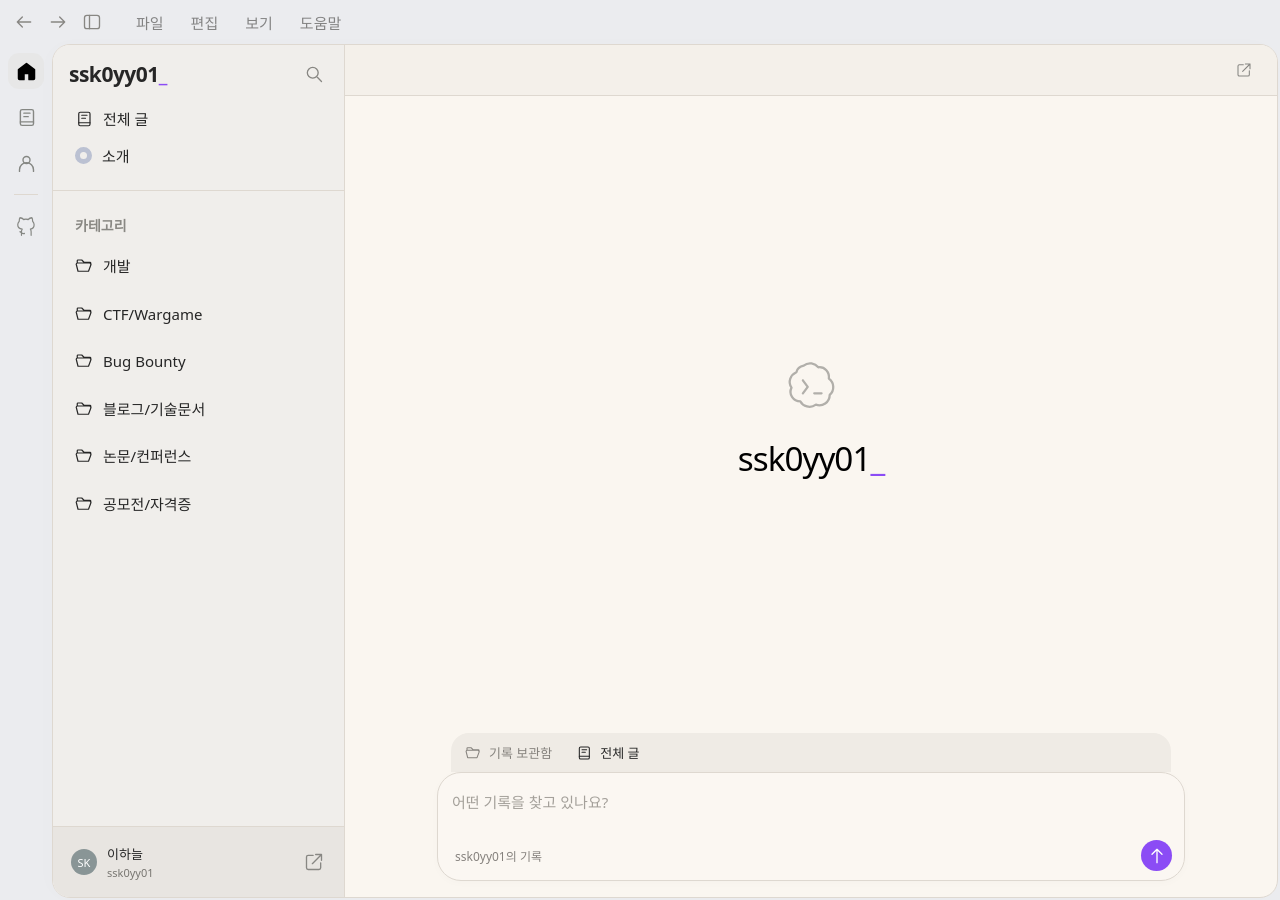
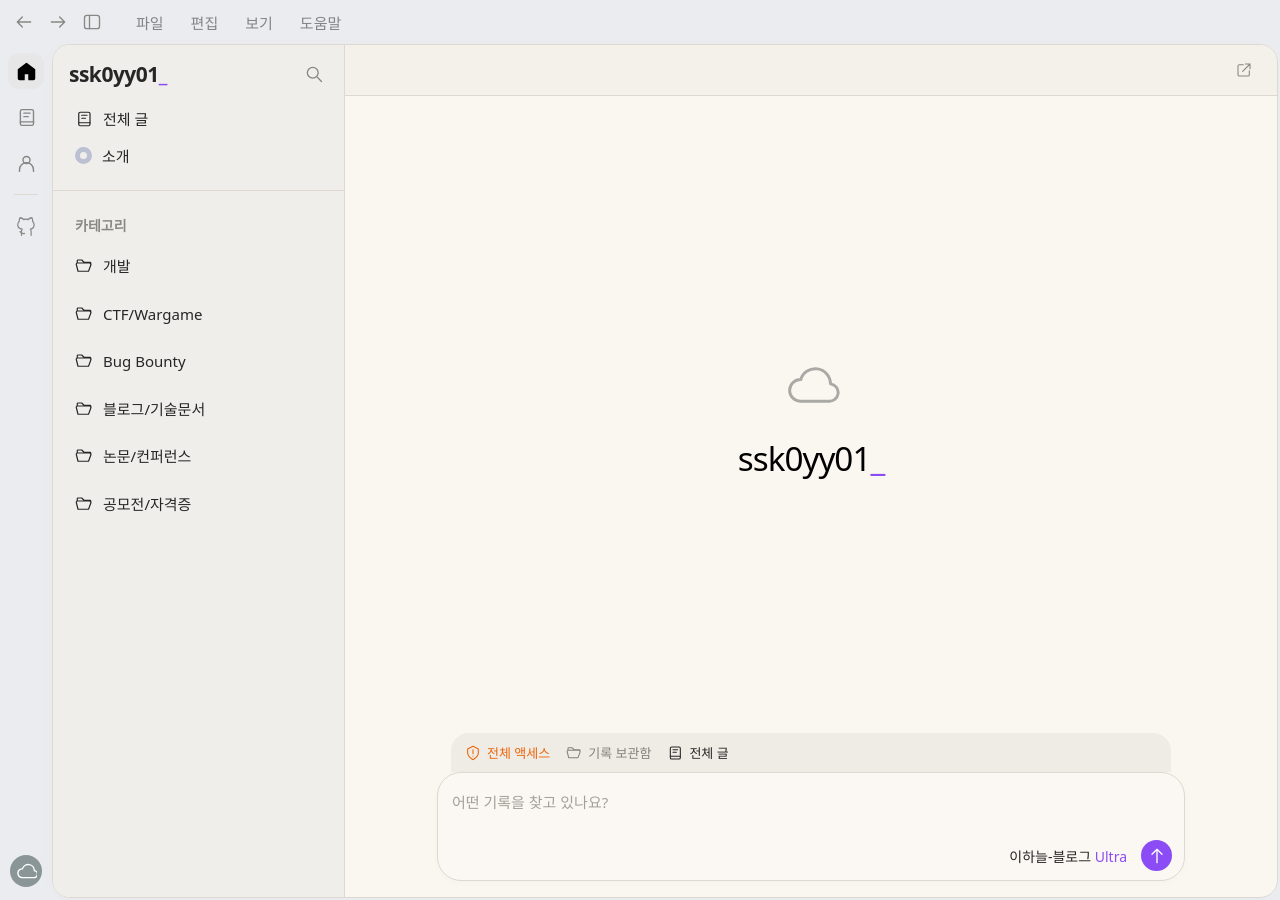
Before and after one commit to ssk0yy01/ssk0yy01.github.io, a Jekyll site: the page built from index.html, in a window 1280 px wide. Built offline with Jekyll 4.4.1, drawn with Linux system fonts in a browser that asks for light colours.

Commit message:
Animate sidebar and personalize cloud identity and composer labels

```diff
--- a/_includes/icon.html
+++ b/_includes/icon.html
@@ -1,5 +1,7 @@
 <svg class="icon" viewBox="0 0 24 24" fill="none" stroke="currentColor" stroke-width="1.6" stroke-linecap="round" stroke-linejoin="round" aria-hidden="true">
 {% case include.name %}
+{% when 'cloud' %}<path d="M7 19a5 5 0 1 1 .3-10A7 7 0 0 1 21 11a4 4 0 0 1-1 8Z"/>
+{% when 'shield' %}<path d="m12 2 8 4v6c0 5-5 8-8 10-3-2-8-5-8-10V6Z"/><path d="M12 7v6m0 4h.01"/>
 {% when 'home' %}<path d="m3 10 9-7 9 7v10a1 1 0 0 1-1 1h-5v-7H9v7H4a1 1 0 0 1-1-1Z"/>
 {% when 'folder' %}<path d="M3 8V5a1 1 0 0 1 1-1h5l3 3h8a1 1 0 0 1 1 1v2M3 8h16a2 2 0 0 1 2 3l-3 8H4L2 11a2 2 0 0 1 1-3Z"/>
 {% when 'book' %}<rect x="5" y="3" width="15" height="18" rx="2"/><path d="M5 17h15M9 7h7M9 11h5"/>
--- a/_layouts/default.html
+++ b/_layouts/default.html
@@ -29,6 +29,7 @@
     <a class="rail-link{% if page.url contains '/about/' %} selected{% endif %}" href="{{ '/about/' | relative_url }}" aria-label="소개" title="소개">{% include icon.html name='user' %}</a>
     <span class="rail-divider"></span>
     <a class="rail-link" href="https://github.com/ssk0yy01" target="_blank" rel="noopener noreferrer" aria-label="GitHub" title="GitHub">{% include icon.html name='github' %}</a>
+    <a class="rail-profile" href="{{ '/about/' | relative_url }}" aria-label="이하늘 소개" title="이하늘 · ssk0yy01">{% include icon.html name='cloud' %}</a>
   </nav>
   <div class="workspace">
     <aside class="sidebar" id="sidebar" aria-label="블로그 탐색">
@@ -46,7 +47,6 @@
         </div>
         {% endfor %}
       </nav>
-      <div class="sidebar-footer"><a href="{{ '/about/' | relative_url }}"><span class="small-avatar">SK</span><span>이하늘<span class="profile-handle">ssk0yy01</span></span></a><a class="icon-button" href="https://github.com/ssk0yy01" target="_blank" rel="noopener noreferrer" aria-label="GitHub 열기">{% include icon.html name='external' %}</a></div>
     </aside>
     <button class="sidebar-backdrop" type="button" aria-label="사이드바 닫기" hidden></button>
     <main class="main-pane{% if page.url == '/' %} home-pane{% endif %}" id="main" tabindex="-1">
--- a/assets/app.js
+++ b/assets/app.js
@@ -8,6 +8,7 @@
     document.body.classList.toggle('sidebar-collapsed', !expanded);
     toggle.setAttribute('aria-expanded', String(expanded));
     toggle.setAttribute('aria-label', expanded ? '사이드바 접기' : '사이드바 펼치기');
+    sidebar.inert = !expanded;
     backdrop.hidden = !expanded || !mobile.matches;
     // The mobile drawer is modal; prevent focus reaching the covered content.
     document.querySelector('#main').inert = expanded && mobile.matches;
--- a/assets/style.css
+++ b/assets/style.css
@@ -52,9 +52,11 @@
 .rail-link.selected .icon { stroke-width: 2; }
 .rail-link:first-child.selected .icon { fill: currentColor; }
 .rail-divider { width: 24px; height: 1px; background: var(--line); margin: 3px 0; }
-.small-avatar { display: grid; place-items: center; border-radius: 50%; background: #899596; color: #fff; font-size: 11px; width: 26px; height: 26px; flex-shrink: 0; }
+.rail-profile { margin-top: auto; display: grid; place-items: center; width: 32px; height: 32px; border-radius: 50%; color: #fff; background: #899596; }
+.rail-profile:hover { background: #788789; }
+.rail-profile .icon { width: 21px; height: 21px; }
 .workspace { display: grid; grid-template-columns: var(--sidebar-width) minmax(0, 1fr); margin: 0 2px 2px var(--rail); height: calc(100dvh - var(--topbar) - 2px); border: 1px solid var(--line); border-radius: 18px; background: var(--bg); box-shadow: -4px 0 24px #00000003; overflow: hidden; position: relative; }
-.sidebar { min-width: 0; display: flex; flex-direction: column; background: var(--sidebar); border-right: 1px solid var(--line); color: var(--text); overflow-y: auto; scrollbar-width: thin; scrollbar-color: #dedcd8 transparent; }
+.sidebar { width: var(--sidebar-width); min-width: 0; display: flex; flex-direction: column; background: var(--sidebar); border-right: 1px solid var(--line); color: var(--text); overflow-y: auto; scrollbar-width: thin; scrollbar-color: #dedcd8 transparent; }
 .sidebar-heading { display: flex; align-items: center; justify-content: space-between; padding: 12px 14px 10px 16px; min-height: 55px; }
 .brand { font-size: 21px; font-weight: 650; letter-spacing: -.5px; white-space: nowrap; }
 .brand span { color: var(--accent); }
@@ -71,9 +73,6 @@
 .category-link { line-height: 1.5; }
 .category-link span { overflow-wrap: anywhere; }
 .sidebar-post { display: block; margin-top: 3px; padding: 8px 10px 8px 38px; border-radius: 9px; white-space: nowrap; overflow: hidden; text-overflow: ellipsis; font-size: 14px; }
-.sidebar-footer { display: flex; align-items: center; justify-content: space-between; padding: 13px 14px; border-top: 1px solid var(--line); margin-top: auto; background: #e8e5e1; }
-.sidebar-footer > a:first-child { display: flex; align-items: center; gap: 10px; border-radius: 8px; padding: 4px; font-size: 13px; }
-.profile-handle { display: block; font-size: 11px; color: var(--muted); margin-top: 2px; }
 .main-pane { min-width: 0; overflow-y: auto; overflow-x: hidden; scrollbar-width: thin; scrollbar-color: #d9d6d0 transparent; padding-bottom: 56px; }
 .main-pane:focus { outline: none; }
 .pane-toolbar { display: flex; align-items: center; justify-content: space-between; min-height: 50px; padding: 9px 17px 9px 26px; font-size: 13px; color: var(--muted); background: #f4f0ea; border-bottom: 1px solid var(--line); }
@@ -81,21 +80,24 @@
 .home-pane { display: flex; flex-direction: column; padding-bottom: 0; }
 .home-screen { flex: 1; display: flex; flex-direction: column; align-items: center; min-height: 420px; padding: 12px 38px 16px; }
 .welcome { flex: 1; min-height: 230px; display: flex; align-items: center; justify-content: center; flex-direction: column; gap: 23px; padding: 24px 0; }
-.welcome-symbol { width: 52px; height: 52px; fill: none; stroke: #b1afaa; stroke-width: 2.8; stroke-linecap: round; stroke-linejoin: round; }
+.welcome-symbol { display: grid; place-items: center; width: 58px; height: 52px; color: #aaa9a5; }
+.welcome-symbol .icon { width: 100%; height: 100%; stroke-width: 1.35; }
 .welcome h1 { font-size: clamp(27px, 2.6vw, 36px); font-weight: 500; letter-spacing: -1px; margin: 0; }
 .accent-period { color: var(--accent); }
 .home-composer { width: 100%; max-width: 748px; }
 .composer-context { display: flex; align-items: center; gap: 8px; height: 39px; padding: 0 14px; margin: 0 14px; background: #efebe5; color: #85827d; border-radius: 18px 18px 0 0; font-size: 13px; }
 .composer-context .icon { width: 16px; height: 16px; }
-.composer-context > :nth-last-child(-n+2) { color: var(--text); }
-.context-divider { width: 8px; }
 .composer { padding: 12px 12px 9px; border: 1px solid var(--line); border-radius: 24px; box-shadow: 0 2px 8px #00000005; background: #fbf7f2; }
 .composer:focus-within { border-color: #bfa6ef; }
 .composer input { display: block; width: 100%; background: none; border: none; outline: none; color: #000; padding: 3px 2px; height: 34px; }
 .composer input::placeholder { color: #a4a09a; }
 .composer input:focus-visible { outline: none; }
-.composer-bottom { display: flex; align-items: center; justify-content: space-between; padding-top: 21px; color: #85817d; font-size: 12px; }
-.composer-bottom > span { margin-left: 5px; }
+.composer-bottom { display: flex; align-items: center; justify-content: flex-end; gap: 14px; padding-top: 21px; font-size: 14px; }
+.model-label { color: var(--text); white-space: nowrap; }
+.model-tier { color: var(--accent); }
+.access-label, .context-item { display: inline-flex; align-items: center; gap: 6px; white-space: nowrap; }
+.composer-context .access-label { color: #ed650b; margin-right: 8px; }
+.context-posts { color: var(--text); margin-left: 8px; }
 .send-button { display: grid; place-items: center; width: 31px; height: 31px; border-radius: 50%; background: var(--accent); color: #fff; }
 .send-button:hover { background: #773bd8; }
 .shell { width: calc(100% - 88px); max-width: 860px; margin-inline: auto; }
@@ -168,8 +170,8 @@
 .evidence-gallery--lead figure { margin-top: 0; }
 .sidebar-backdrop { display: none; }
 @media (min-width: 761px) {
-  body.sidebar-collapsed .workspace { grid-template-columns: minmax(0, 1fr); }
-  body.sidebar-collapsed .sidebar { display: none; }
+  body.sidebar-collapsed .workspace { grid-template-columns: 0px minmax(0, 1fr); }
+  body.sidebar-collapsed .sidebar { opacity: 0; visibility: hidden; }
 }
 @media (max-width: 1120px) {
   :root { --sidebar-width: 250px; }
@@ -190,14 +192,16 @@
   .app-rail { display: none; }
   .workspace { margin-left: 6px; margin-right: 6px; border-radius: 15px; grid-template-columns: minmax(0, 1fr); }
   .sidebar { position: absolute; inset: 0 auto 0 0; width: min(292px, 85%); z-index: 20; background: var(--sidebar); box-shadow: 8px 0 24px #0000000d; }
-  body.sidebar-collapsed .sidebar { display: none; }
+  body.sidebar-collapsed .sidebar { transform: translateX(-100%); opacity: 0; visibility: hidden; }
   .sidebar-backdrop:not([hidden]) { display: block; position: absolute; inset: 0; z-index: 19; background: #00000022; }
   .pane-toolbar { padding: 8px 14px; min-height: 44px; }
   .home-screen { padding: 8px 15px 14px; min-height: 400px; }
   .welcome { gap: 20px; }
   .welcome h1 { font-size: 30px; }
   .welcome-symbol { width: 46px; height: 46px; }
-  .composer-context { margin-inline: 10px; font-size: 12px; }
+  .composer-context { margin-inline: 7px; padding-inline: 10px; gap: 8px; font-size: 11px; height: auto; min-height: 39px; flex-wrap: wrap; padding-block: 9px; }
+  .composer-context .access-label, .context-posts { margin: 0; }
+  .composer-bottom { font-size: 13px; }
   .shell { width: calc(100% - 40px); }
   .page-head { padding-top: 28px; padding-bottom: 22px; }
   .profile-head { margin-top: 20px; padding: 20px 16px; }
@@ -217,5 +221,8 @@
   .filter-bar button { padding: 7px 9px; }
 }
 @media (prefers-reduced-motion: no-preference) {
+  .workspace { transition: grid-template-columns .28s cubic-bezier(.22, 1, .36, 1); }
+  .sidebar { transition: transform .28s cubic-bezier(.22, 1, .36, 1), opacity .2s ease, visibility 0s; }
+  body.sidebar-collapsed .sidebar { transition: transform .28s cubic-bezier(.22, 1, .36, 1), opacity .2s ease, visibility 0s .28s; }
   a, button { transition: background-color .12s, color .12s; }
 }
--- a/index.html
+++ b/index.html
@@ -3,15 +3,15 @@
 ---
 <section class="home-screen">
   <div class="welcome">
-    <svg class="welcome-symbol" viewBox="0 0 64 64" aria-hidden="true"><path d="M23 7c6-5 14-3 18 2 8-1 14 6 13 14 7 5 7 15 1 20 0 9-9 15-17 12-7 5-16 2-19-4-9 0-15-9-11-17-5-7-1-16 6-19 1-4 4-7 9-8Z"/><path d="m22 25 6 8-6 8m14 0h9"/></svg>
+    <span class="welcome-symbol">{% include icon.html name='cloud' %}</span>
     <h1>ssk0yy01<span class="accent-period">_</span></h1>
   </div>
   <div class="home-composer">
-    <div class="composer-context">{% include icon.html name='folder' %}<span>기록 보관함</span><span class="context-divider"></span>{% include icon.html name='book' %}<span>전체 글</span></div>
+    <div class="composer-context"><span class="access-label">{% include icon.html name='shield' %}전체 액세스</span><span class="context-item">{% include icon.html name='folder' %}기록 보관함</span><span class="context-item context-posts">{% include icon.html name='book' %}전체 글</span></div>
     <form class="composer" action="{{ '/posts/' | relative_url }}" method="get" role="search">
       <label class="sr-only" for="home-search">블로그 글 검색</label>
       <input id="home-search" name="q" type="search" placeholder="어떤 기록을 찾고 있나요?" autocomplete="off">
-      <div class="composer-bottom"><span>ssk0yy01의 기록</span><button class="send-button" type="submit" aria-label="검색">{% include icon.html name='arrow-up' %}</button></div>
+      <div class="composer-bottom"><span class="model-label">이하늘-블로그 <span class="model-tier">Ultra</span></span><button class="send-button" type="submit" aria-label="검색">{% include icon.html name='arrow-up' %}</button></div>
     </form>
   </div>
 </section>
```
Also changed, not shown: tests/app.test.cjs (+12 -2 lines).
